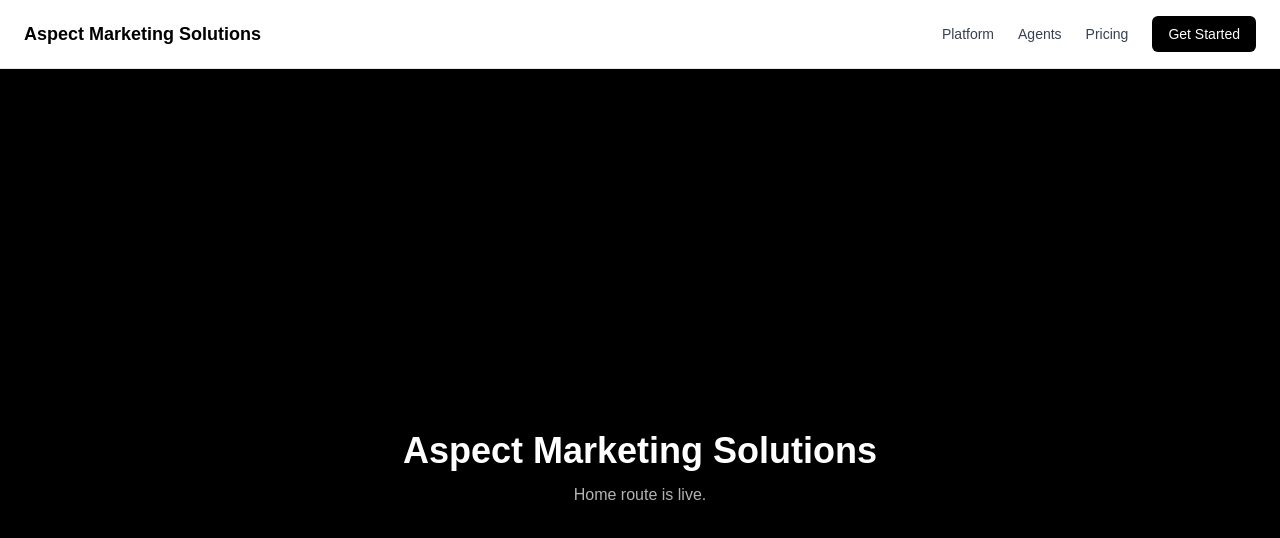
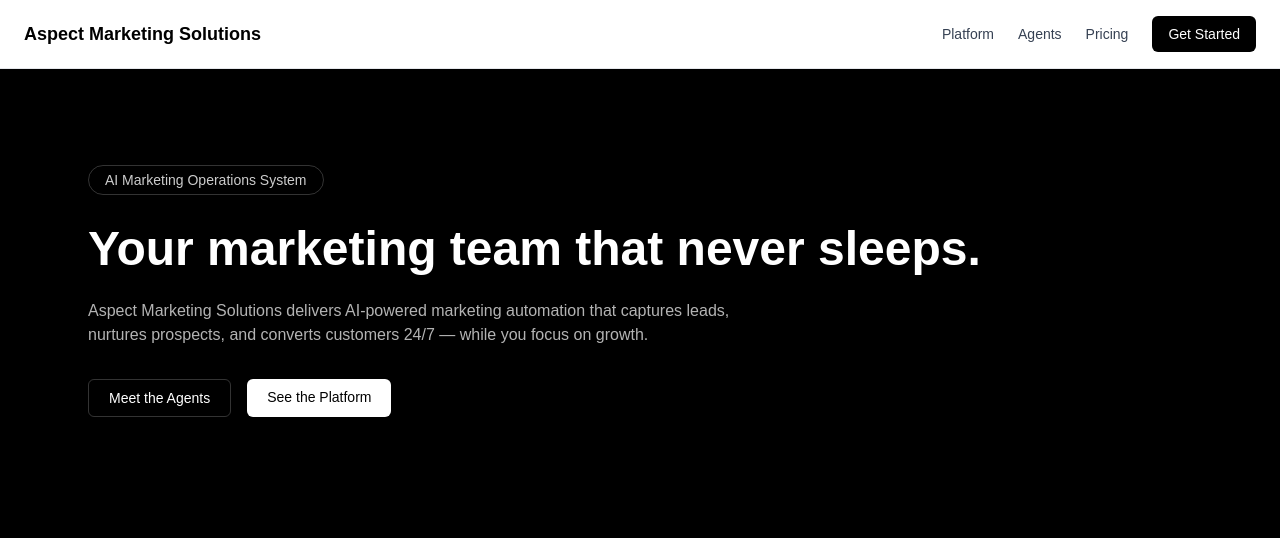
Before and after one commit to Bagelwaffles/Aspect-Marketing-Solutions-, a Next.js app in the folder site/: page / in a window 1280 px wide. Shown: the top 538 px of the page. Built offline with nearby package versions, Linux system fonts and the light colour scheme.

Commit message:
Fix home page default export

```diff
--- a/site/app/page.tsx
+++ b/site/app/page.tsx
@@ -1,10 +1,39 @@
+import Link from "next/link";
+
 export default function HomePage() {
   return (
-    <main className="min-h-screen bg-black text-white flex items-center justify-center">
-      <div className="text-center">
-        <h1 className="text-4xl font-semibold">Aspect Marketing Solutions</h1>
-        <p className="mt-3 text-white/70">Home route is live.</p>
-      </div>
+    <main className="min-h-screen bg-black text-white">
+      <section className="mx-auto max-w-6xl px-6 py-24">
+        <span className="inline-block rounded-full border border-white/20 px-4 py-1 text-sm text-white/80">
+          AI Marketing Operations System
+        </span>
+
+        <h1 className="mt-6 text-5xl font-semibold leading-tight">
+          Your marketing team that never sleeps.
+        </h1>
+
+        <p className="mt-5 max-w-2xl text-white/70">
+          Aspect Marketing Solutions delivers AI-powered marketing automation
+          that captures leads, nurtures prospects, and converts customers 24/7 —
+          while you focus on growth.
+        </p>
+
+        <div className="mt-8 flex gap-4">
+          <Link
+            href="/agents"
+            className="rounded-md border border-white/20 px-5 py-2 text-sm font-medium hover:bg-white/10"
+          >
+            Meet the Agents
+          </Link>
+
+          <Link
+            href="/platform"
+            className="rounded-md bg-white px-5 py-2 text-sm font-medium text-black hover:bg-white/90"
+          >
+            See the Platform
+          </Link>
+        </div>
+      </section>
     </main>
   );
 }
```
